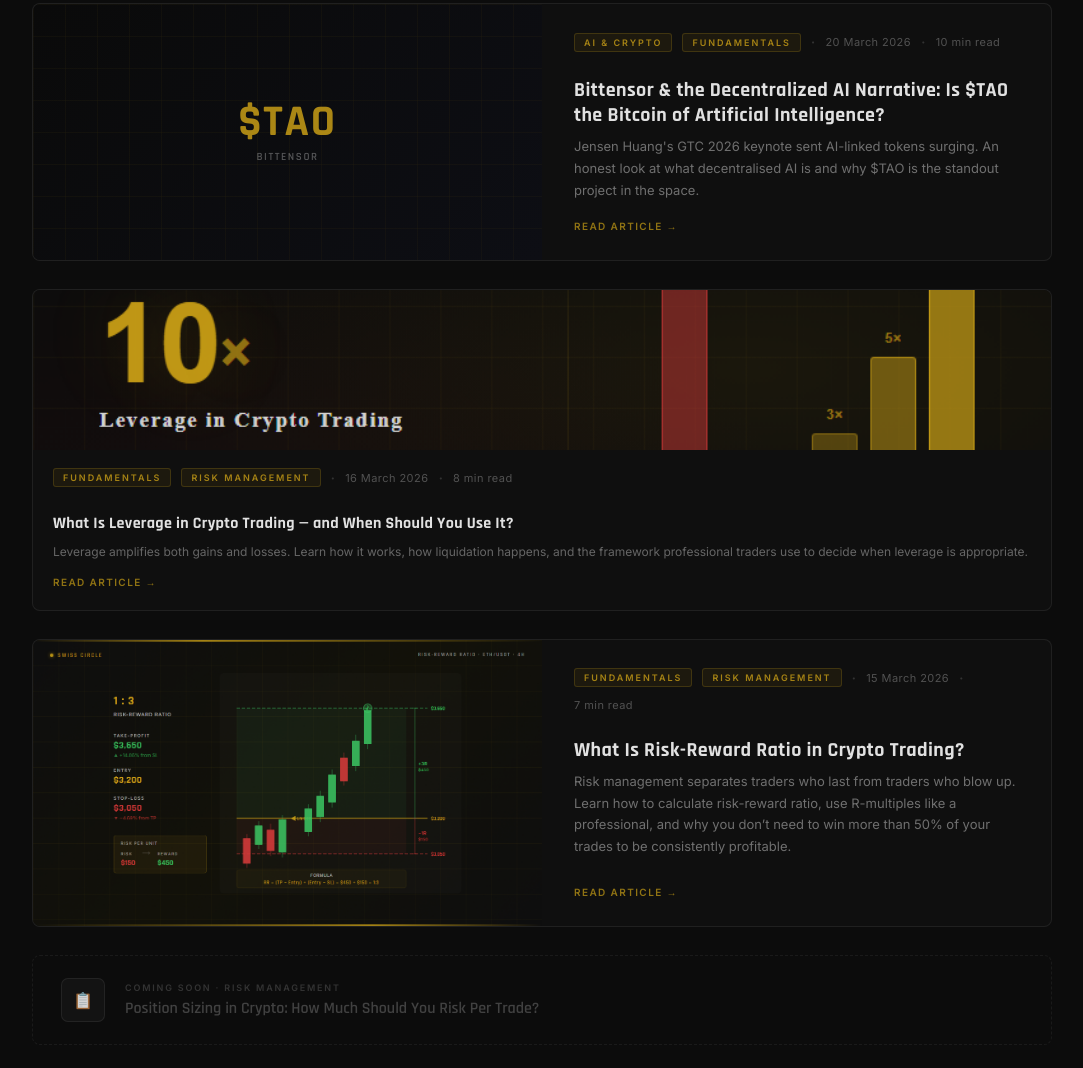
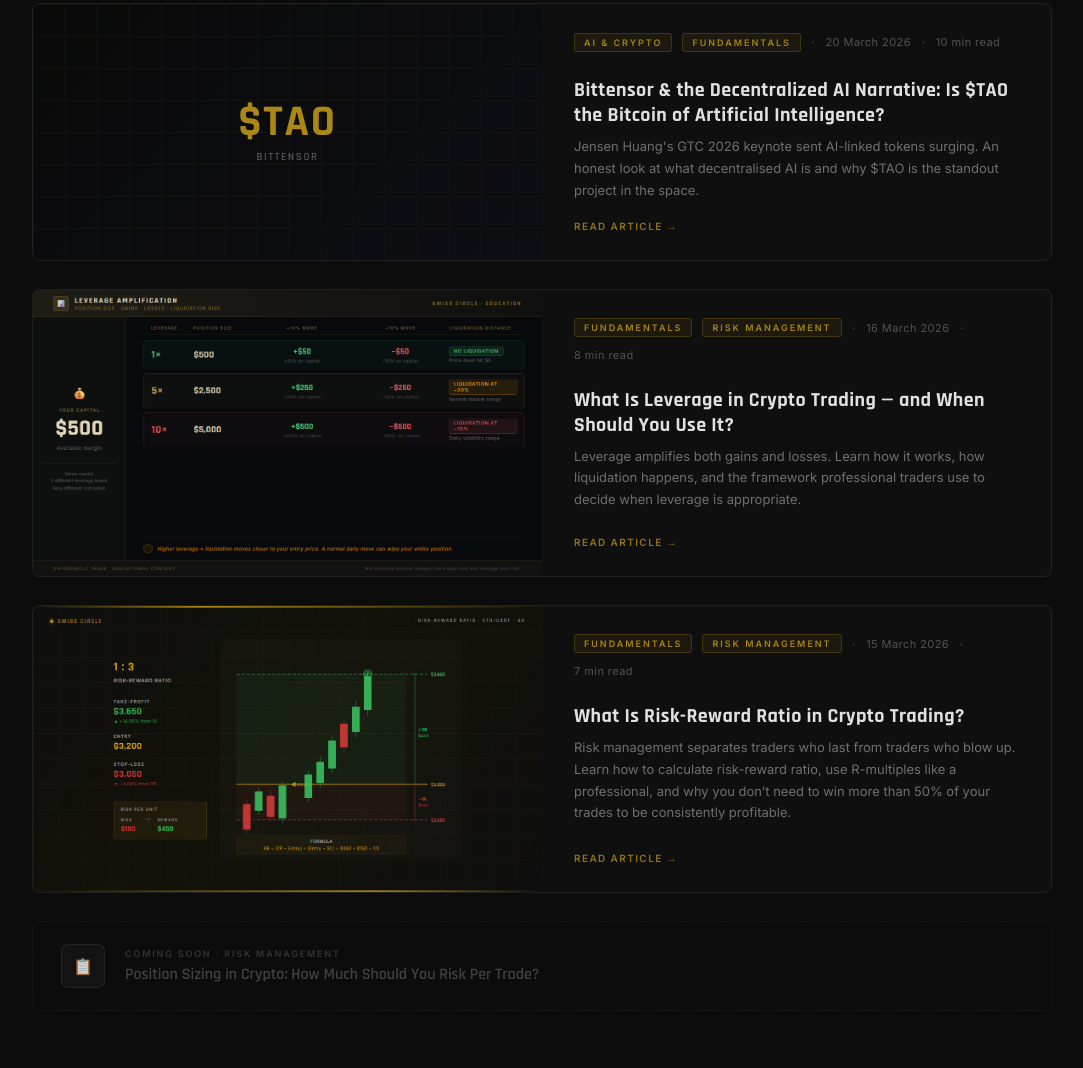
Before and after one commit to swisscircle09-lgtm/swisscircle, a website: page blog/index.html in a window 1280 px wide. Shown: the part 845-1913 px from the top of the page, without its empty margins (98-1181 px from the left). Drawn offline with Linux system fonts and the light colour scheme.

Commit message:
Blog: leverage card → horizontal format with amplification graphic

```diff
--- a/blog/index.html
+++ b/blog/index.html
@@ -270,9 +270,9 @@
         <span class="card-item-cta">Read article &rarr;</span>
       </div>
     </a>
-    <a class="card-item" href="/blog/leverage-crypto-trading">
+    <a class="card-item-h" href="/blog/leverage-crypto-trading">
       <div class="card-item-img">
-        <img src="/blog/images/blog-leverage-cover.png" alt="Leverage in crypto trading — amplification diagram">
+        <img src="/blog/images/blog-leverage-graphic-1-amplification.png" alt="Leverage in crypto trading — amplification diagram">
       </div>
       <div class="card-item-body">
         <div class="card-meta">
```
